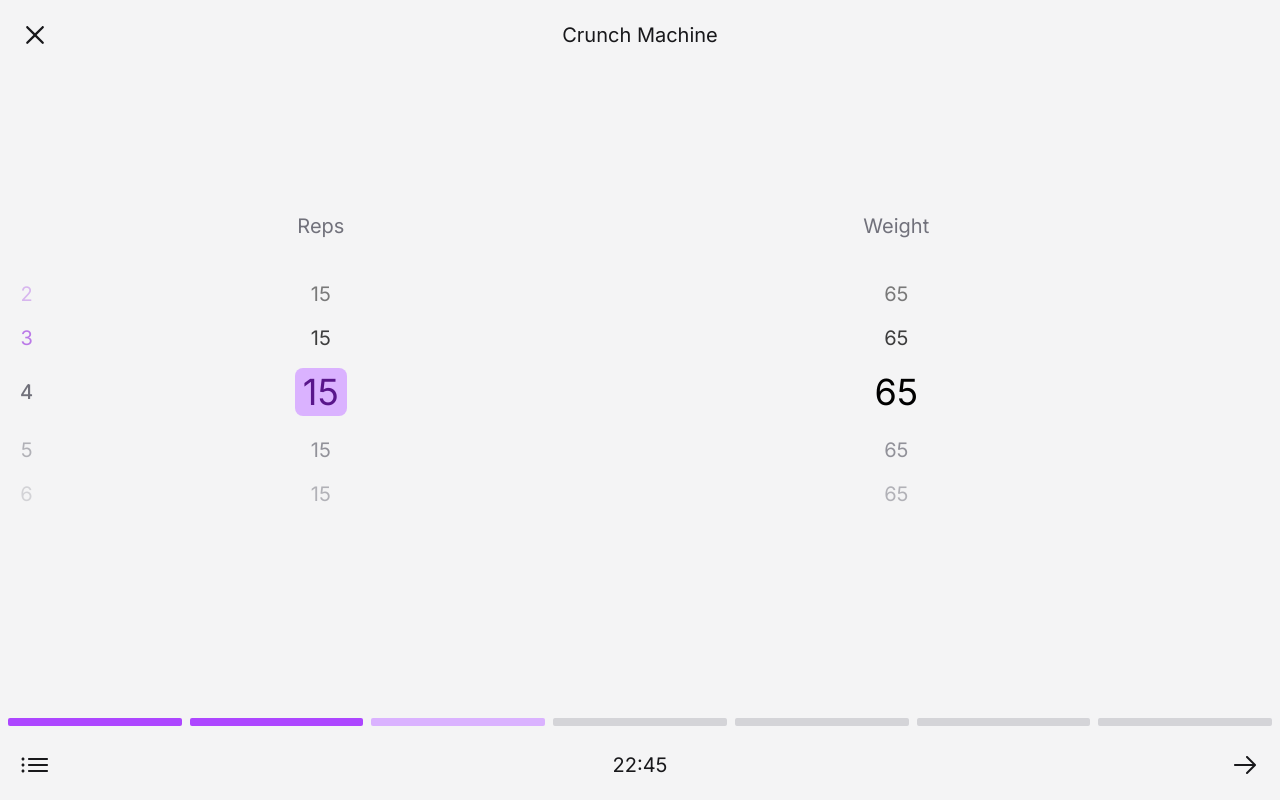
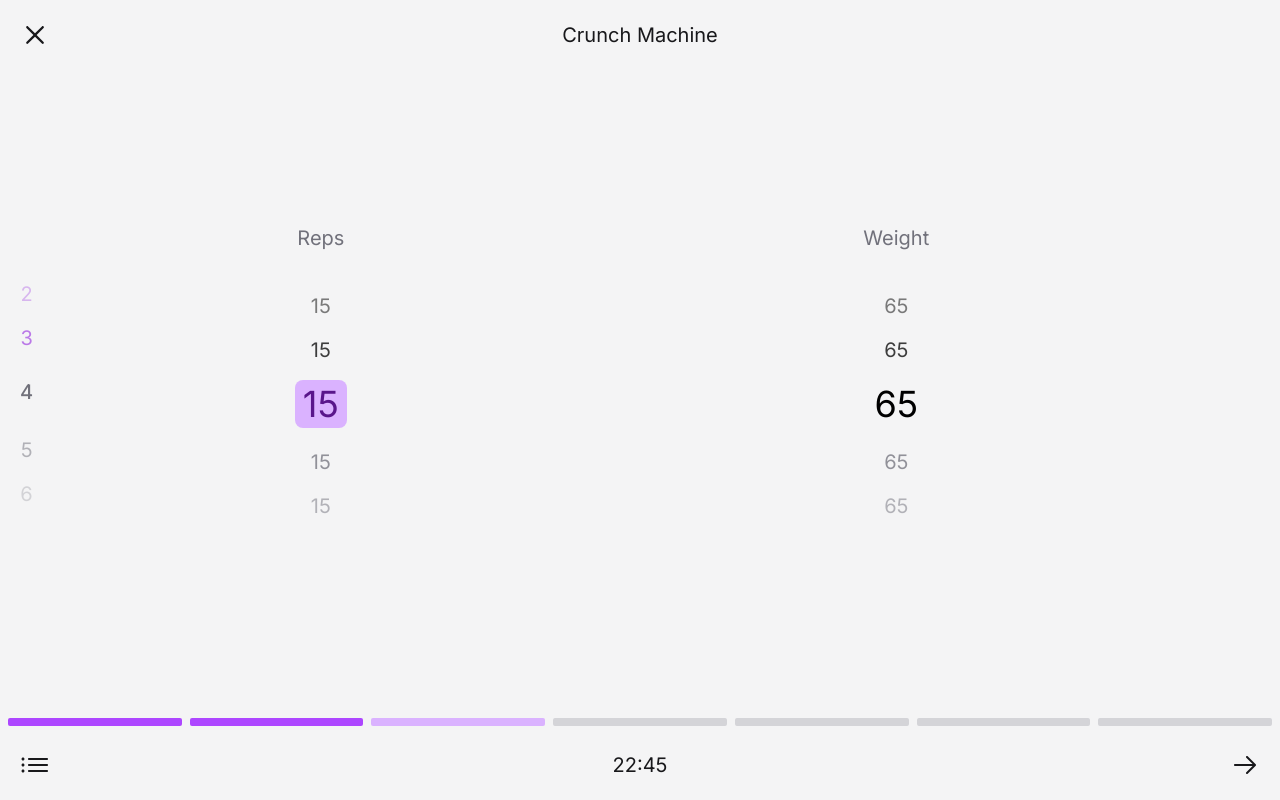
Before and after one commit to MarcoZillgen/gym, a Next.js app: page / in a window 1280 px wide. Built offline with nearby package versions, Linux system fonts and the light colour scheme.

Commit message:
chores: type mismatch and formatting

```diff
--- a/app/_components/WheelComplex.tsx
+++ b/app/_components/WheelComplex.tsx
@@ -1,6 +1,7 @@
 "use client";
 
 import { type Dispatch, type SetStateAction, useState } from "react";
+import { cn } from "@/lib/cn";
 import InputWheel from "../../components/InputWheel";
 import SetWheel from "./SetWheel";
 import StatWheel from "./StatWheel";
@@ -69,7 +70,7 @@ export default function WheelComplex({
           />
         </TitleAligner>
 
-        <TitleAligner title="Reps" className="flex flex-col w-full">
+        <TitleAligner title="Reps" className="w-full">
           <StatWheel
             stats={repsStats}
             current={currentSet}
@@ -83,7 +84,7 @@ export default function WheelComplex({
           />
         </TitleAligner>
 
-        <TitleAligner title="Weight" className="flex flex-col w-full">
+        <TitleAligner title="Weight" className="w-full">
           <StatWheel
             stats={weightStats}
             current={currentSet}
@@ -107,15 +108,20 @@ export default function WheelComplex({
 
 interface TitleAligner {
   children: React.ReactNode;
-  className: string;
+  className?: string;
   title?: string;
 }
 
-function TitleAligner({ children, title, className }: TitleAligner) {
+function TitleAligner({ children, title, className = "" }: TitleAligner) {
   return (
     <div className={className}>
       {title !== undefined ? (
-        <span className="w-full grid place-items-center text-zinc-500 h-6 text-xl">
+        <span
+          className={cn(
+            "w-full grid place-items-center text-zinc-500 h-6 text-xl",
+            className,
+          )}
+        >
           {title}
         </span>
       ) : (
--- a/app/page.tsx
+++ b/app/page.tsx
@@ -11,7 +11,7 @@ import WheelComplex from "./_components/WheelComplex";
 
 export default function Home() {
   const [currentSet, setCurrentSet] = useState(3);
-  const [currentExercise, setCurrentExercise] = useState(2);
+  const [currentExercise, _setCurrentExercise] = useState(2);
   const [workout, setWorkout] = useState([
     [],
     [],
--- a/components/InputWheel.tsx
+++ b/components/InputWheel.tsx
@@ -15,7 +15,7 @@ export default function InputWheel({
   className,
   ...props
 }: InputWheelProps) {
-  const stepSize = 20;
+  const _stepSize = 20;
 
   return (
     <div {...props}>
```
